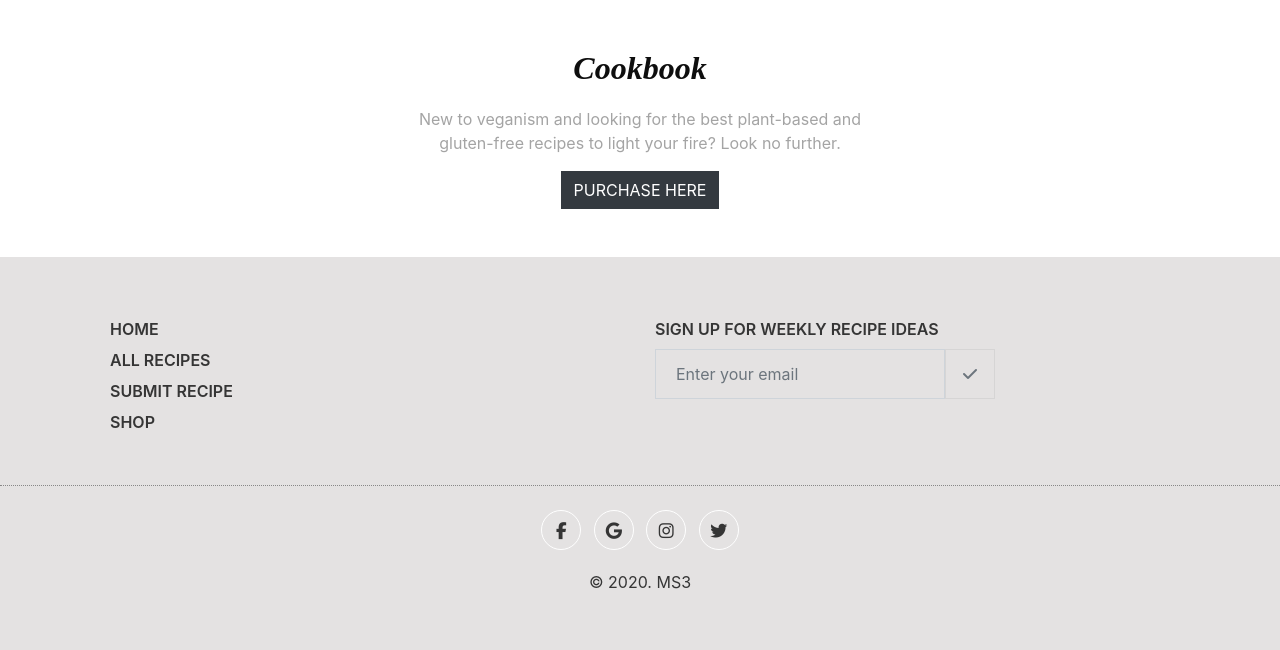
After one commit to sabinemm/recipe-site-ms3, a Flask app: page /shop in a window 1280 px wide. The commit adds this page. Shown: the part 902-1552 px from the top of the page. Run offline with Flask 2, Linux system fonts and the light colour scheme; some libraries are stand-ins or nearby versions; some web fonts are replaced.

Commit message:
created and linked shop page

```diff
--- a/app.py
+++ b/app.py
@@ -98,6 +98,11 @@ def update_recipe(recipe_id):
     return redirect(url_for('thank_you'))
 
 
+@ app.route('/shop')
+def shop():
+    return render_template("shop.html")
+
+
 if __name__ == '__main__':
     app.run(host=os.getenv("IP", "0.0.0.0"),
             port=int(os.getenv("PORT", "5000")), debug=True)
--- a/static/stylesheets/style.css
+++ b/static/stylesheets/style.css
@@ -35,6 +35,7 @@ body {
         padding-right: 10%;
     }
 }
+
 /* Overriding Bootstrap styles */
 
 a {
@@ -64,6 +65,9 @@ a:hover {
     border-radius: 0!important;
     }
 
+.btn {
+    border-radius: 0!important;
+}
 
 /* FIRST NAV */
 
@@ -392,3 +396,7 @@ background-color: rgb(228, 226, 226);
 .thankyou {
     background-image: url(https://res.cloudinary.com/www-madine-se/image/upload/v1594292874/vegansite/white-table-with-tasty-scattered-almonds-4033328_copy_rxzu2a.jpg)
 }
+
+.shop img {
+    width: 100%;
+}
--- a/templates/all.html
+++ b/templates/all.html
@@ -22,7 +22,7 @@
                 <img src="{{rec.image_url}}">
             </div>
             <div class="item-content">
-                <h3 class="item-title"><a href="{{url_for('get_recipe', recipe_id=rec._id)}}">{{rec.title}}</a>
+                <h3 class="item-title pt-2"><a href="{{url_for('get_recipe', recipe_id=rec._id)}}">{{rec.title}}</a>
                 </h3>
                 <p>{{rec.description}}</p>
                 <div class="row entry-data">
--- a/templates/base.html
+++ b/templates/base.html
@@ -18,7 +18,7 @@
     <nav class="site-header">
         <div class="container d-flex flex-md-row justify-content-end grey-bg">
             <a class="py-2 small-link" href="{{ url_for('index') }}">HOME</a>
-            <a class="py-2 small-link" href="#">SHOP</a>
+            <a class="py-2 small-link" href="{{ url_for('shop') }}">SHOP</a>
             <a class="py-2 small-link" href="#subscribe">SUBSCRIBE</a>
             <a class="py-2 small-link" href="{{ url_for('login') }}">LOGIN/SIGNUP</a>
         </div>
@@ -94,7 +94,7 @@
                             <li><a href="{{ url_for('index') }}">HOME</a></li>
                             <li><a href="{{ url_for('get_all') }}">ALL RECIPES</a></li>
                             <li><a href="{{ url_for('submit_recipe') }}">SUBMIT RECIPE</a></li>
-                            <li><a href="#">SHOP</a></li>
+                            <li><a href="{{ url_for('shop') }}">SHOP</a></li>
                         </ul>
                     </div>
                 </div>
--- a/templates/edit_recipe.html
+++ b/templates/edit_recipe.html
@@ -4,7 +4,7 @@
     <h2>Edit Recipe</h2>
 </div>
 
-<form method="POST" action="{{ url_for('update_recipe', recipe_id=the_recipe._id) }}">
+<form method="POST" action="{{ url_for('update_recipe', recipe_id=the_recipe._id) }}" class="pb-5">
     <div class="form-group">
         <label for="title">Recipe Title</label>
         <input required value="{{the_recipe.title}}" type="text" class="form-control" id="title" name="title"
@@ -127,7 +127,7 @@
         <label class="form-check-label" for="exampleCheck1">Yes, I have double checked spelling and grammar. The recipe
             is plant based and gluten-free.</label>
     </div>
-    <button type="submit" class="btn btn-primary">Submit Edit</button>
+    <button type="submit" class="btn btn-success">Submit Edit</button>
 
 </form>
 
--- a/templates/index.html
+++ b/templates/index.html
@@ -54,7 +54,7 @@
 
 <div class="recipe-headline text-center mb-5">
     <h2>100% plant-based = 100% delicious </h2>
-    <p><a href="#">Shop our kitchen tools</a></p>
+    <p><a href="{{ url_for('shop') }}">Shop our Cook Book</a></p>
 </div>
 
 {% endblock %}
--- a/templates/recipe.html
+++ b/templates/recipe.html
@@ -89,10 +89,10 @@
 
 <!-- Modal -->
 <div class="modal fade" id="delete" tabindex="-1" role="dialog" aria-labelledby="delete_recipe" aria-hidden="true">
-    <div class="modal-dialog modal-dialog-centered" role="document">
-        <div class="modal-content">
+    <div class="modal-dialog modal-dialog-centered " role="document">
+        <div class="modal-content rounded-0">
             <div class="modal-header">
-                <h5 class="modal-title" id="exampleModalLabel">Delete recipe?</h5>
+                <h5 class="modal-title">Delete recipe?</h5>
                 <button type="button" class="close" data-dismiss="modal" aria-label="Close">
                     <span aria-hidden="true">&times;</span>
                 </button>
--- /dev/null
+++ b/templates/shop.html
@@ -0,0 +1,22 @@
+{% extends 'base.html' %} {% block content %}
+
+
+<div class="recipe-headline d-flex justify-content-center">
+    <h2>Shop</h2>
+</div>
+
+
+<div class="row justify-content-center">
+    <div class="col-6 pt-4 pb-5 shop recipe-headline text-center">
+        <img src="https://res.cloudinary.com/www-madine-se/image/upload/v1594563548/vegansite/cookbook_dkpywm.jpg"
+            alt="cookbook">
+        <h2>Cookbook</h1>
+            <p>New to veganism and looking for the best plant-based and gluten-free recipes to
+                light your
+                fire? Look no further.</p>
+            <a href="#"><button class="btn btn-dark text-uppercase">
+                    purchase here</button></a>
+    </div>
+</div>
+
+{% endblock %}
--- a/templates/thank_you.html
+++ b/templates/thank_you.html
@@ -4,7 +4,7 @@
     <div class="jumbotron thankyou mt-5">
         <h1 class="pt-5 pb-2 pl-5">Thank you! </h1>
         <p class="pb-3 pl-5">You can edit/delete the recipe in the bottom of it</p>
-        <a href="{{ url_for('index') }}" class="pl-5 pb-5"><button class="btn btn-dark text-uppercase ">Back
+        <a href="{{ url_for('index') }}" class="pl-5 pb-5"><button class="btn btn-dark text-uppercase">Back
                 Home</button></a>
     </div>
 </section>
```
Also changed, not shown: templates/submit_recipe.html (+6 -4 lines).
